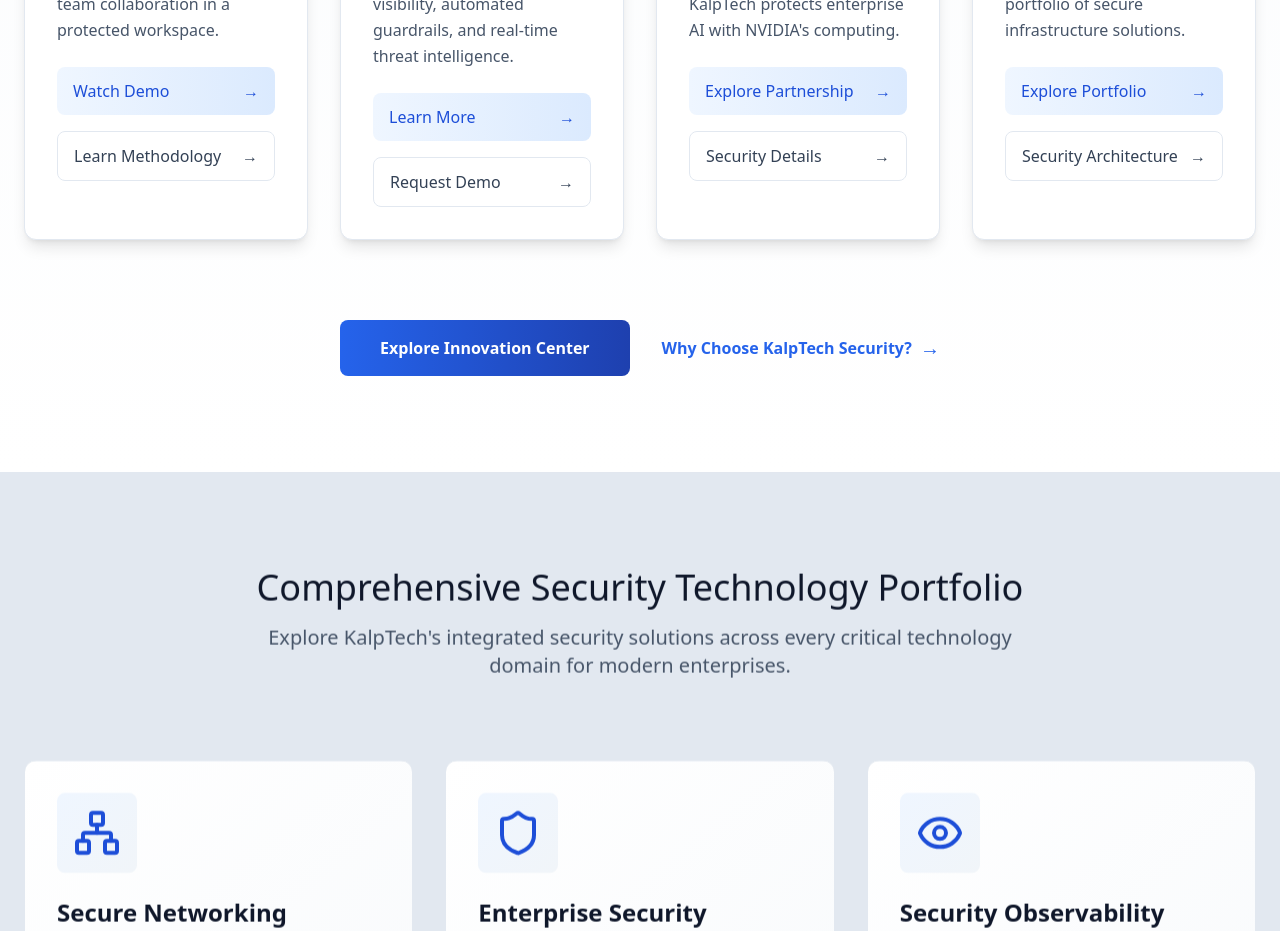
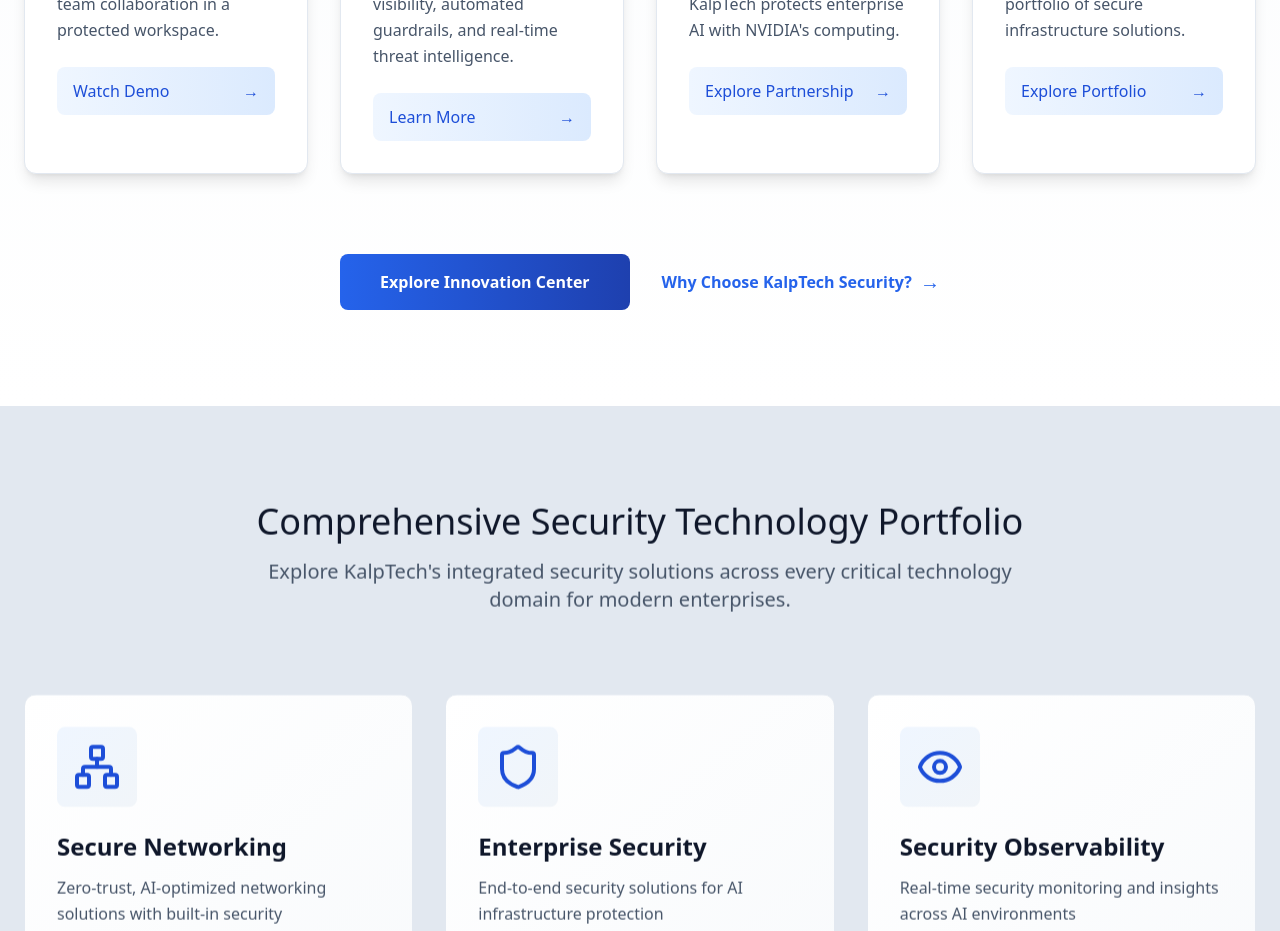
Before and after one commit to Jackuuu07/AekSec, a React (Vite) app: page / in a window 1280 px wide. Shown: the part 3840-4771 px from the top of the page. Built offline with nearby package versions, Linux system fonts and the light colour scheme.

Commit message:
added changes

```diff
--- a/src/Pages/Home.jsx
+++ b/src/Pages/Home.jsx
@@ -672,7 +672,7 @@
                   text: "Learn More",
                   path: "/products/ai-defense",
                 },
-                secondaryAction: {
+                fsecondaryAction: {
                   text: "Request Demo",
                   path: "/demo/ai-defense",
                 },
@@ -750,15 +750,7 @@
                       </span>
                     </button>
 
-                    <button
-                      onClick={() => navigate(card.secondaryAction.path)}
-                      className="flex items-center justify-between w-full px-4 py-3 text-slate-700 rounded-lg font-medium hover:bg-slate-50 transition-colors group/btn2 border border-slate-200"
-                    >
-                      <span>{card.secondaryAction.text}</span>
-                      <span className="transform group-hover/btn2:translate-x-2 transition-transform">
-                        →
-                      </span>
-                    </button>
+
                   </div>
                 </div>
               </div>
```
